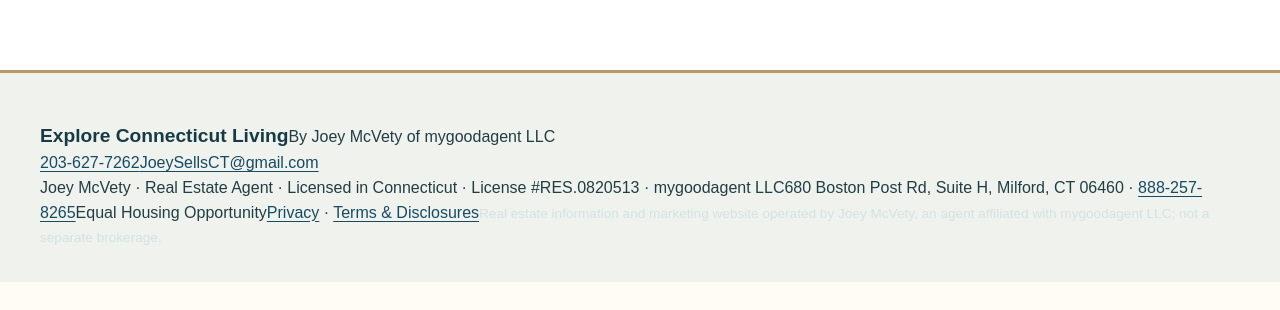
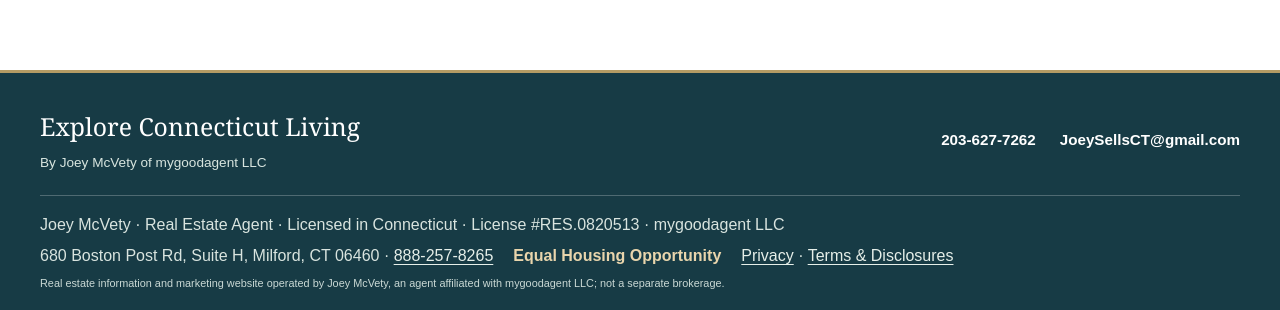
Before and after one commit to joeysellsct/Explore-Connecticut-Living, a Next.js app: page /en in a window 1280 px wide. Shown: the part 5707-6017 px from the top of the page. Before the commit the page ends 5989 px from the top, so only its background shows below. Built offline with nearby package versions, Linux system fonts and the light colour scheme; no server answers.

Commit message:
Style compact dark editorial footer with legible white email and legal details

```diff
--- a/app/globals.css
+++ b/app/globals.css
@@ -251,3 +251,18 @@
 .compact-footer .footer-compliance .fair-housing{color:#284c51}.compact-footer .footer-compliance small{color:#4c6365}
 @media(max-width:950px){.brand-header .main-nav{width:100%!important;justify-content:flex-start}.compact-footer .footer-top{grid-template-columns:1.2fr 1fr;gap:1.5rem}.compact-footer .footer-brand{grid-column:1/-1}}
 @media(max-width:560px){.brand-header .site-logo{transform:scale(.9);transform-origin:left center}.brand-header .main-nav{gap:.7rem}.compact-footer .footer-top{grid-template-columns:1fr}.compact-footer .footer-brand{grid-column:auto}.compact-footer .footer-contact a[href^="mailto:"]{font-size:.88rem}}
+
+/* Minimal editorial footer replaces oversized three-column link directory */
+.compliance-footer.compact-footer{background:#173b45!important;color:#edf4f1!important;border-top:3px solid #b49b64!important;padding:2.1rem max(1.5rem,calc((100vw - 1200px)/2)) 1.3rem!important}
+.footer-minimal{display:flex;align-items:center;justify-content:space-between;gap:1.5rem;padding-bottom:1.4rem}
+.footer-minimal-brand{display:flex;flex-direction:column;gap:.4rem}
+.compact-footer .footer-minimal-brand strong{font-family:Georgia,'Times New Roman',serif;font-weight:400;font-size:1.55rem;color:#fff!important}
+.compact-footer .footer-minimal-brand span{font-size:.85rem;color:#d8e5df!important}
+.footer-minimal-contact{display:flex;align-items:center;gap:1.5rem;flex-wrap:wrap}
+.compact-footer .footer-minimal-contact a,.compact-footer .footer-minimal-contact a:link,.compact-footer .footer-minimal-contact a:visited{background:transparent!important;border:0!important;padding:0!important;color:#fff!important;font-size:.95rem!important;font-weight:650!important;text-decoration:none!important;overflow-wrap:anywhere}
+.compact-footer .footer-minimal-contact a:hover{text-decoration:underline!important}
+.footer-minimal-legal{border-top:1px solid #ffffff3d;padding-top:1rem;display:flex;align-items:center;flex-wrap:wrap;gap:.35rem 1.25rem;font-size:.7rem;line-height:1.6;color:#d9e4df}
+.footer-minimal-legal small{flex-basis:100%;color:#cad9d5;font-size:.68rem}
+.compact-footer .footer-minimal-legal a,.compact-footer .footer-minimal-legal a:visited{color:#e6efe9!important;text-decoration:underline!important}
+.footer-minimal-housing{font-weight:700;color:#e9d5ac}
+@media(max-width:760px){.footer-minimal{flex-direction:column;align-items:flex-start}.footer-minimal-contact{gap:.7rem 1.4rem}.footer-minimal-legal{display:block}.footer-minimal-legal>span{display:block;margin-bottom:.4rem}}
```
